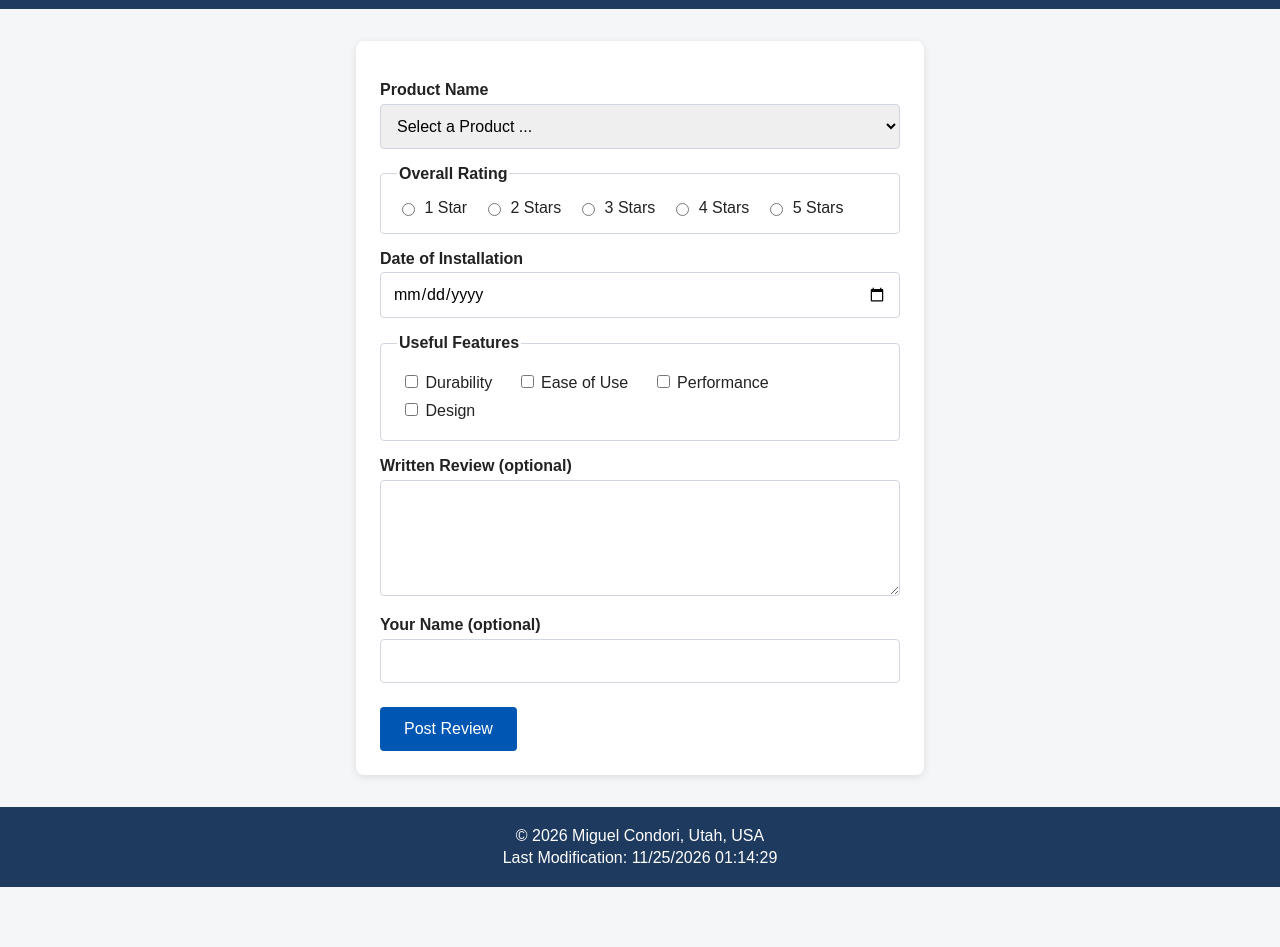
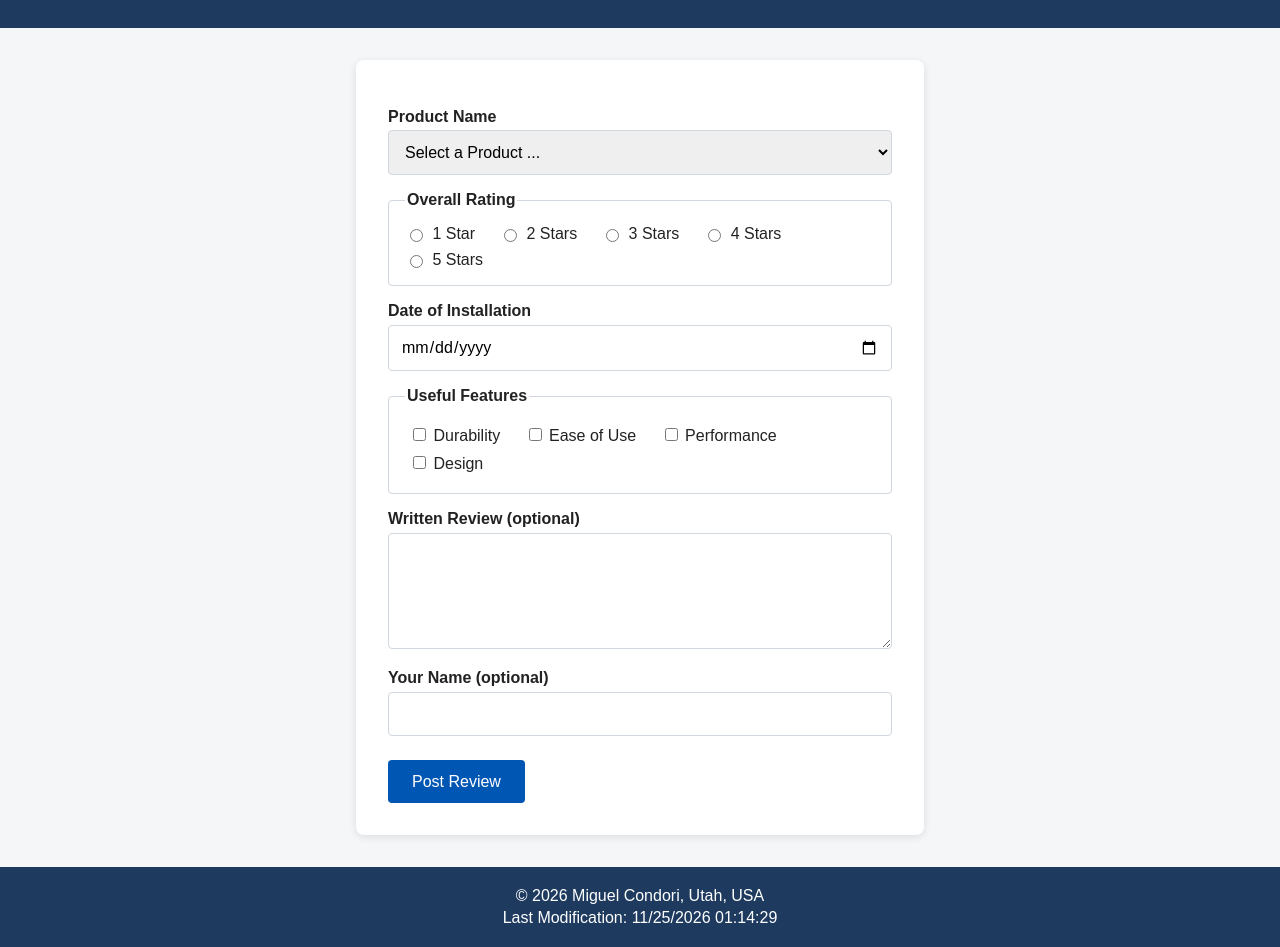
Before and after one commit to MiguelC62/wdd131, a plain HTML site: page form.html in a window 1280 px wide. Shown: the part 103-1050 px from the top of the page. Before the commit the page ends 990 px from the top, so only its background shows below. Drawn offline with Linux system fonts and the light colour scheme.

Commit message:
W05 Form V4

```diff
--- a/form.html
+++ b/form.html
@@ -1,18 +1,18 @@
 <!doctype html>
 <html lang="en">
   <head>
-    <meta charset="UTF-8" />
-    <meta name="viewport" content="width=device-width, initial-scale=1.0" />
+    <meta charset="UTF-8" >
+    <meta name="viewport" content="width=device-width, initial-scale=1.0" >
     <title>Form | BYU-Idaho WDD 131 project</title>
-    <meta name="author" content="Miguel Condori" />
+    <meta name="author" content="Miguel Condori" >
     <meta
       name="description"
       content="Product review form for WDD 131 project. It includes a submission confirmation with a counter."
-    />
+    >
     <link rel="stylesheet" href="styles/form.css" />
     <link rel="icon" href="data:," />
+    <script src="scripts/footer.js" defer></script>
     <script src="scripts/form.js" defer></script>
-    <script src="scripts/footer.js" defer></script>
   </head>
   <body>
     <header>
@@ -31,22 +31,11 @@
         <fieldset>
           <legend>Overall Rating</legend>
           <div class="rating-options">
-            <label
-              ><input type="radio" name="rating" value="1" required /> 1
-              Star</label
-            >
-            <label
-              ><input type="radio" name="rating" value="2" /> 2 Stars</label
-            >
-            <label
-              ><input type="radio" name="rating" value="3" /> 3 Stars</label
-            >
-            <label
-              ><input type="radio" name="rating" value="4" /> 4 Stars</label
-            >
-            <label
-              ><input type="radio" name="rating" value="5" /> 5 Stars</label
-            >
+            <label for="star1"><input type="radio" id="star1" name="rating" value="1" required /> 1 Star</label>
+            <label for="star2"><input type="radio" id="star2" name="rating" value="2" required /> 2 Stars</label>
+            <label for="star3"><input type="radio" id="star3" name="rating" value="3" required /> 3 Stars</label>
+            <label for="star4"><input type="radio" id="star4" name="rating" value="4" required /> 4 Stars</label>
+            <label for="star5"><input type="radio" id="star5" name="rating" value="5" required /> 5 Stars</label>
           </div>
         </fieldset>
 
@@ -82,5 +71,9 @@
         <input type="submit" value="Post Review" />
       </form>
     </main>
+    <footer>
+      <p>&copy; <span id="currentyear"></span> Miguel Condori, Utah, USA</p>
+      <p id="lastModified"></p>
+    </footer>
   </body>
 </html>
--- a/scripts/footer.js
+++ b/scripts/footer.js
@@ -1,12 +1,9 @@
+
 {
-  const footer = document.createElement('footer');
+const yearSpan = document.querySelector('#currentyear');
+const lastModifiedP = document.querySelector('#lastModified');
 
-  const copyright = document.createElement('p');
-  copyright.textContent = `© ${new Date().getFullYear()} Miguel Condori, Utah, USA`;
-
-  const lastModified = document.createElement('p');
-  lastModified.textContent = `Last Modification: ${document.lastModified}`;
-
-  footer.append(copyright, lastModified);
-  document.body.appendChild(footer);
+if (yearSpan) yearSpan.textContent = new Date().getFullYear();
+if (lastModifiedP)
+    lastModifiedP.textContent = `Last Modification: ${document.lastModified}`;
 }
--- a/styles/form.css
+++ b/styles/form.css
@@ -127,3 +127,17 @@ input[type="submit"]:hover {
     outline: 3px solid var(--accent-color);
     outline-offset: 2px;
 }
+
+@media screen and (min-width: 768px) {
+    header h1 {
+        font-size: 2.5rem;
+    }
+
+    form {
+        padding: 2rem;
+    }
+
+    .rating-options {
+        gap: 0.5rem 1.5rem;
+    }
+}
```
Also changed, not shown: review.html (+5 -2 lines).
